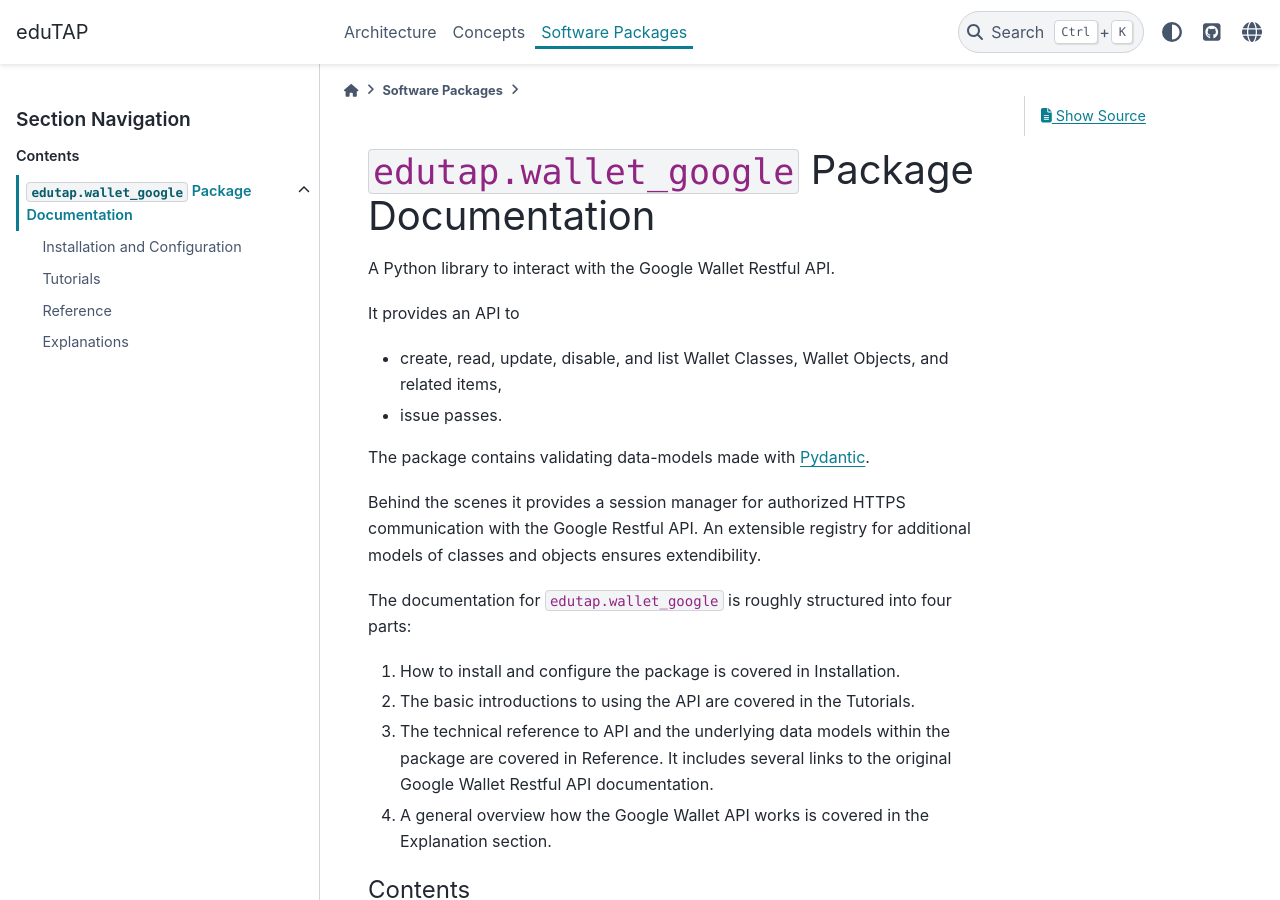
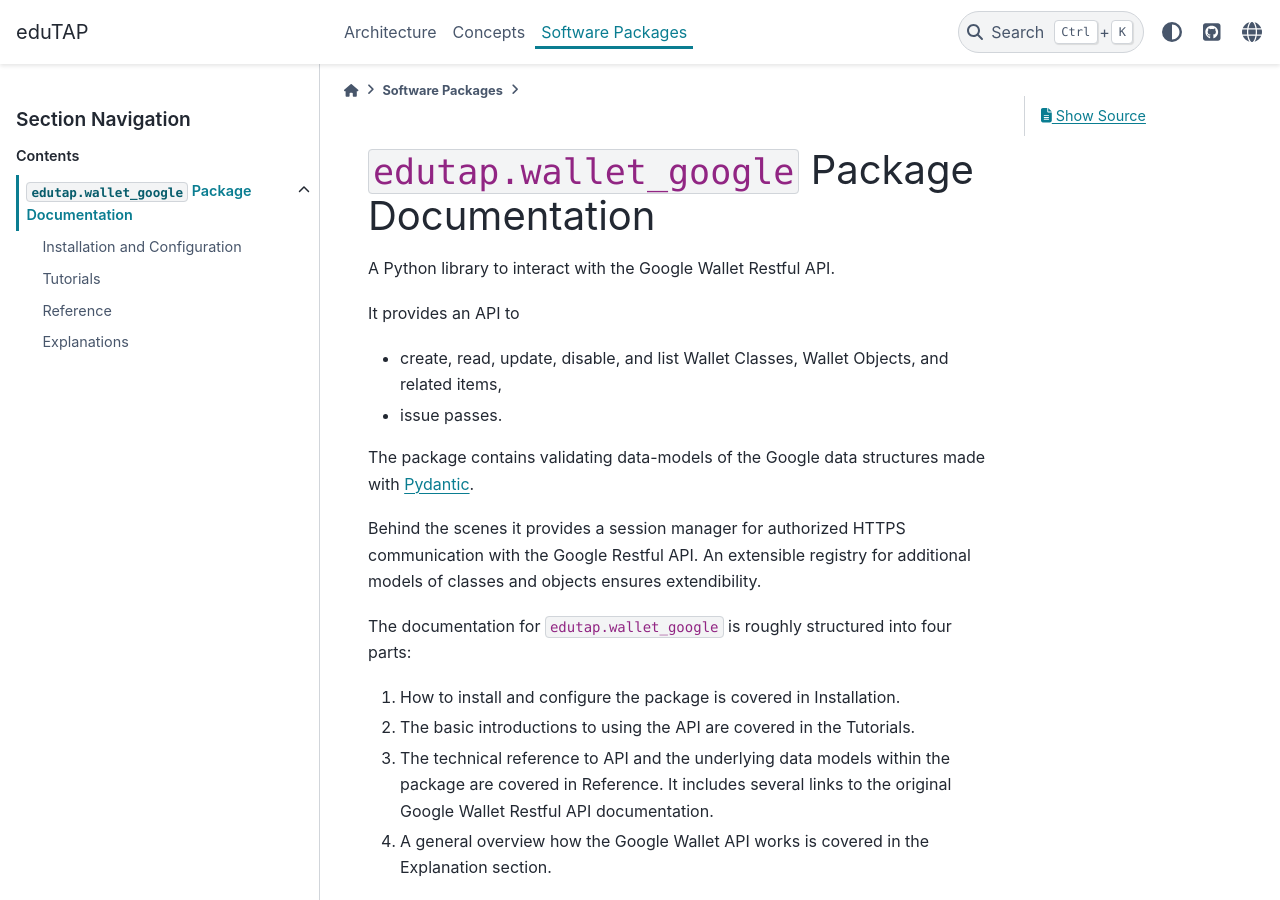
Before and after one commit to edutap-eu/documentation, a Sphinx documentation site: the page built from source/packages/edutap_wallet_google/index.md, in a window 1280 px wide and 900 px high. Built offline with Sphinx 7.4.7 and the PyData theme 0.15.4, drawn with Linux system fonts in a browser that asks for light colours.

Commit message:
explain better

```diff
--- a/source/packages/edutap_wallet_google/index.md
+++ b/source/packages/edutap_wallet_google/index.md
@@ -6,7 +6,7 @@
 - create, read, update, disable, and list Wallet Classes, Wallet Objects, and related items,
 - issue passes.
 
-The package contains validating data-models made with [Pydantic](https://docs.pydantic.dev/).
+The package contains validating data-models of the Google data structures made with [Pydantic](https://docs.pydantic.dev/).
 
 Behind the scenes it provides a session manager for authorized HTTPS communication with the Google Restful API.
 An extensible registry for additional models of classes and objects ensures extendibility.
```
